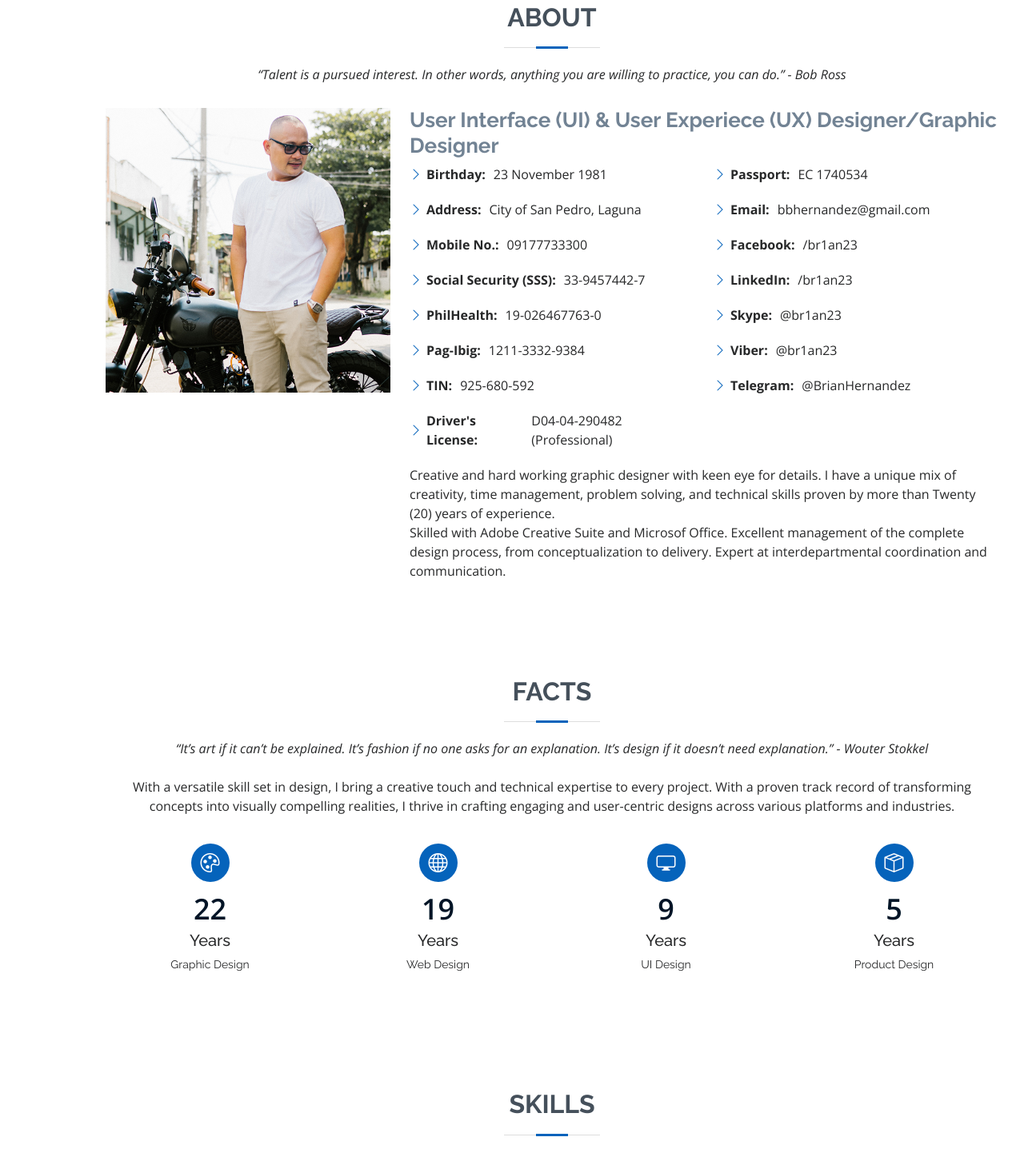
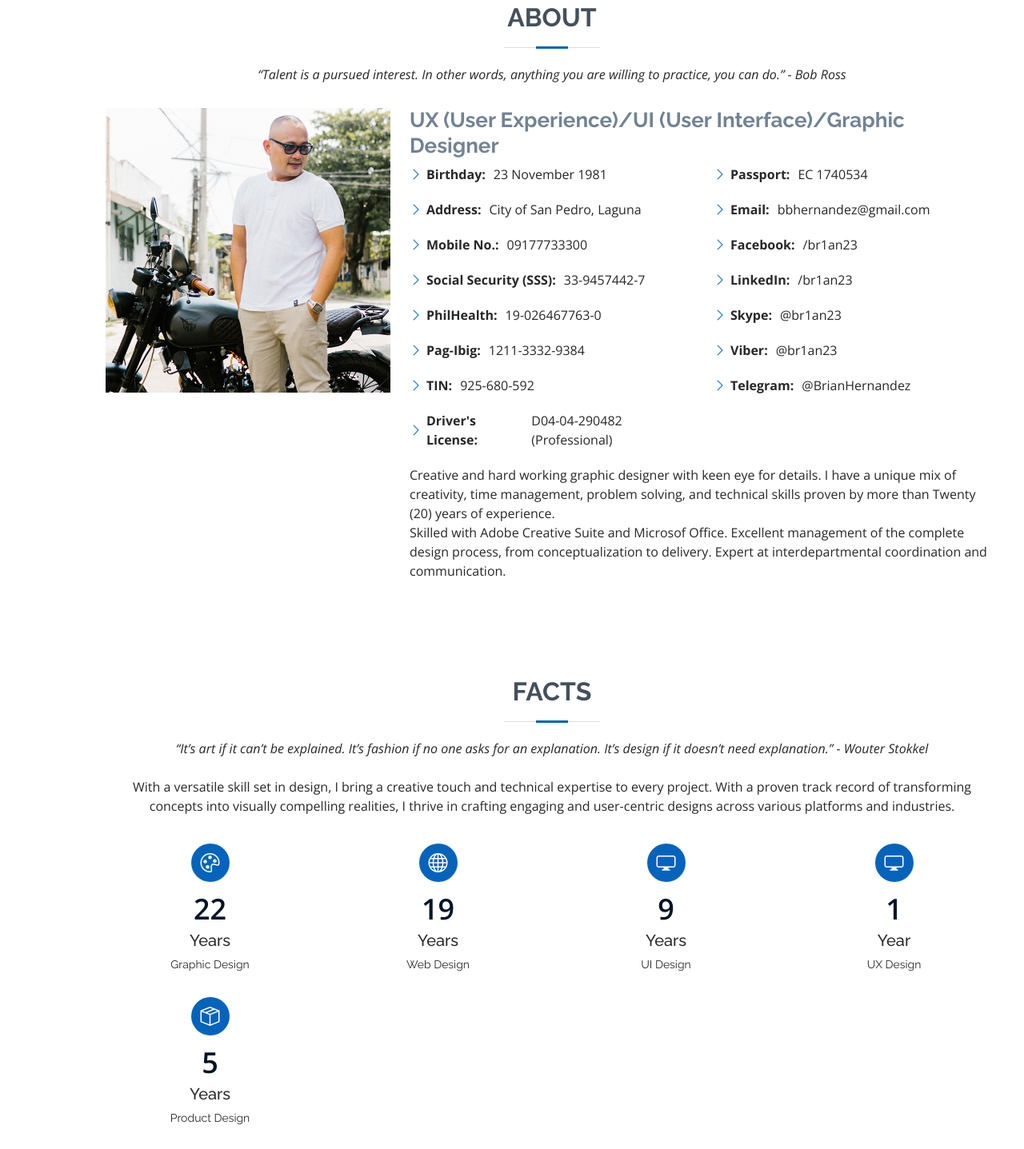
Before and after one commit to br1an23/CV, a plain HTML site: page index.html in a window 1280 px wide. Shown: the part 857-2294 px from the top of the page at 80% size. Drawn offline with nearby package versions, Linux system fonts and the light colour scheme.

Commit message:
Update index.html

```diff
--- a/index.html
+++ b/index.html
@@ -5,7 +5,7 @@
   <meta charset="utf-8">
   <meta content="width=device-width, initial-scale=1.0" name="viewport">
 
-  <title>Brian Hernandez - UI/Graphic Designer</title>
+  <title>Brian Hernandez - UX/UI/Graphic Designer</title>
   <meta content="" name="description">
   <meta content="" name="keywords">
 
@@ -97,7 +97,7 @@
             <img src="assets/img/profile-img.jpg" class="img-fluid" alt="">
           </div>
           <div class="col-lg-8 pt-4 pt-lg-0 content">
-            <h3>User Interface (UI) & User Experiece (UX) Designer/Graphic Designer</h3>
+            <h3>UX (User Experience)/UI (User Interface)/Graphic Designer</h3>
             <!--<p class="fst-italic">
               Lorem ipsum dolor sit amet, consectetur adipiscing elit, sed do eiusmod tempor incididunt ut labore et dolore
               magna aliqua.
@@ -179,6 +179,17 @@
               <p>UI Design</p>
             </div>
           </div>
+
+
+          <div class="col-lg-3 col-md-6 mt-5 mt-lg-0">
+            <div class="count-box">
+              <i class="bi bi-display"></i>
+              <span data-purecounter-start="0" data-purecounter-end="1" data-purecounter-duration="1" class="purecounter"></span>
+              <h5>Year</h5>
+              <p>UX Design</p>
+            </div>
+          </div>
+
 
           <div class="col-lg-3 col-md-6 mt-5 mt-lg-0">
             <div class="count-box">
```
